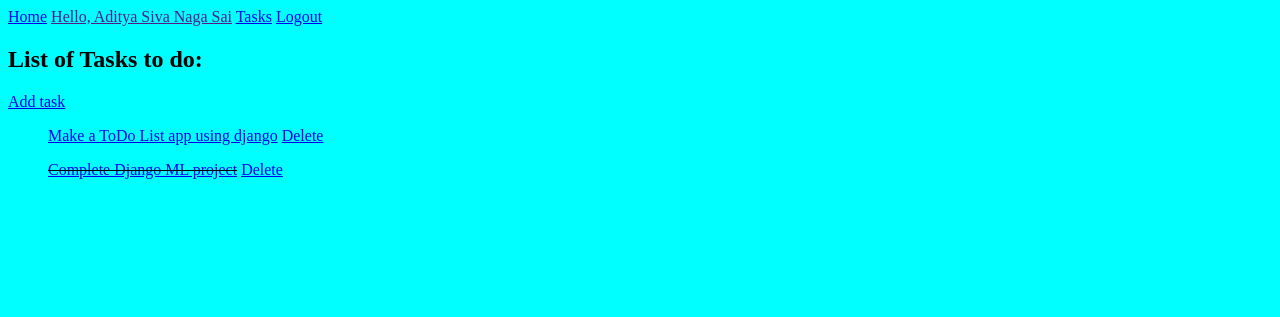
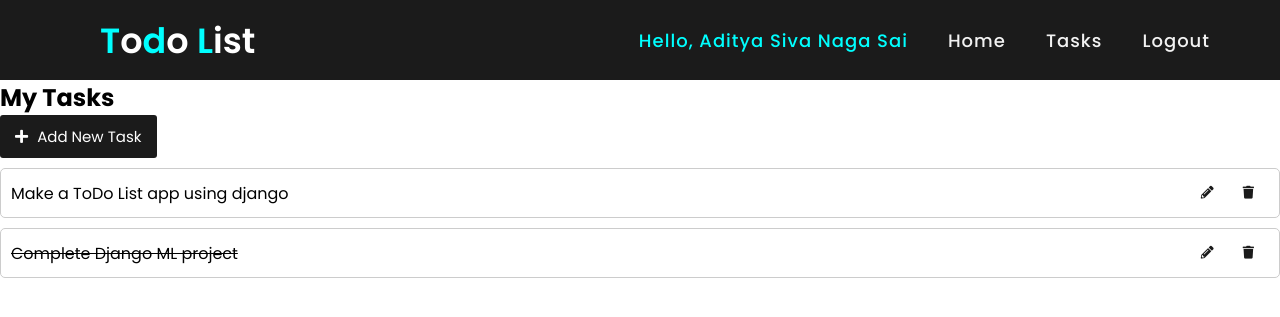
Before and after one commit to AdityaThota7/my-first-django-app-deployment, a Django app: page /tasks/ in a window 1280 px wide. Shown: the top 317 px of the page. Run offline with Django 3.2, Linux system fonts and the light colour scheme; a user stored in the database is signed in; data comes from the database, SQL or seed files in the repository; both versions use the stored data as it was after the commit.

Commit message:
added css to the project

```diff
--- /dev/null
+++ b/static/styles/css/style.css
@@ -0,0 +1,132 @@
+@import url('https://fonts.googleapis.com/css?family=Poppins:400,500,600,700&display=swap');
+
+* {
+    margin: 0;
+    padding: 0;
+    box-sizing: border-box;
+    font-family: 'Poppins', sans-serif;
+}
+
+/* Navbar START */
+
+nav {
+    display: flex;
+    height: 80px;
+    width: 100%;
+    background: #1b1b1b;
+    align-items: center;
+    justify-content: space-between;
+    padding: 0 50px 0 100px;
+    flex-wrap: wrap;
+}
+
+nav .logo {
+    color: #fff;
+    font-size: 35px;
+    font-weight: 600;
+}
+
+nav ul {
+    display: flex;
+    flex-wrap: wrap;
+    list-style: none;
+}
+
+nav ul li {
+    margin: 0 5px;
+}
+
+nav ul li a {
+    color: #f2f2f2;
+    text-decoration: none;
+    font-size: 18px;
+    font-weight: 500;
+    padding: 8px 15px;
+    border-radius: 5px;
+    letter-spacing: 1px;
+    transition: all 0.3s ease;
+}
+
+.test{
+    color:cyan;
+}
+
+nav ul li a.active,
+nav ul li a:hover {
+    color: cyan;
+    background: none;
+}
+
+nav .menu-btn i {
+    color: #fff;
+    font-size: 22px;
+    cursor: pointer;
+    display: none;
+}
+
+input.check {
+    display: none;
+}
+
+@media (max-width: 1000px) {
+    nav {
+        padding: 0 40px 0 50px;
+    }
+}
+
+@media (max-width: 920px) {
+    nav .menu-btn i {
+        display: block;
+        font-size: 20px;
+    }
+
+    nav .logo {
+    font-size: 28px;
+    font-weight: 600;
+    }
+
+    #click:checked~.menu-btn i:before {
+        content: "\f00d";
+    }
+
+    nav ul {
+        position: fixed;
+        top: 80px;
+        left: -100%;
+        background: #111;
+        height: 100vh;
+        width: 100%;
+        text-align: center;
+        display: block;
+        transition: all 0.3s ease;
+    }
+
+    #click:checked~ul {
+        left: 0;
+    }
+
+    nav ul li {
+        width: 100%;
+        margin: 40px 0;
+    }
+
+    nav ul li a {
+        width: 100%;
+        margin-left: -100%;
+        display: block;
+        font-size: 18px;
+        transition: 0.6s cubic-bezier(0.68, -0.55, 0.265, 1.55);
+    }
+
+    #click:checked~ul li a {
+        margin-left: 0px;
+    }
+
+    nav ul li a.active,
+    nav ul li a:hover {
+        background: none;
+        color: cyan;
+    }
+}
+
+/* Navbar END */
--- /dev/null
+++ b/static/styles/css/task_list.css
@@ -0,0 +1,64 @@
+
+/* Task-list START */
+
+.task-list {
+    list-style: none;
+    margin: 0;
+    padding: 0;
+}
+
+.task-item {
+    display: flex;
+    align-items: center;
+    justify-content: space-between;
+    border: 1px solid #ccc;
+    border-radius: 5px;
+    padding: 10px;
+    margin-bottom: 10px;
+}
+
+.task-title {
+    margin: 0;
+}
+
+.task-actions a {
+    display: inline-block;
+    padding: 5px;
+    margin-left: 5px;
+    color: #1b1b1b;
+    background-color: #fff;
+    border-radius: 3px;
+    font-size: 0.8em;
+}
+.task-actions a:hover{
+        background-color: #1b1b1b;
+        color: #fff;
+}
+.edit-btn {
+    margin-right: 10px;
+}
+
+.delete-btn {
+    margin-right: 10px;
+}
+
+.add-btn {
+    display: inline-block;
+    padding: 10px 15px;
+    margin-bottom: 10px;
+    color: #fff;
+    background-color: #1b1b1b;
+    border: none;
+    border-radius: 3px;
+    font-size: 15px;
+}
+
+.add-style a {
+    text-decoration: none;
+}
+
+.add-btn i {
+    margin-right: 5px;
+}
+
+/* Task-list END */
--- a/templates/base.html
+++ b/templates/base.html
@@ -1,21 +1,40 @@
 <!DOCTYPE html>
+{% load static %}
 <html lang="en">
 <head>
     <meta charset="UTF-8">
     <title>Welcome</title>
+    <link rel="stylesheet" href="{% static 'styles/css/style.css' %}">
+    <link rel="stylesheet" href="{% static 'styles/css/task_list.css' %}">
+    <link rel="stylesheet" href="{% static 'styles/css/task_form.css' %}">
+    <link rel="stylesheet" href="{% static 'styles/css/login.css' %}">
+    <link rel="stylesheet" href="{% static 'styles/css/register.css' %}">
+  <link rel="stylesheet" href="https://cdnjs.cloudflare.com/ajax/libs/font-awesome/5.15.3/css/all.min.css" />
+  <meta name="viewport" content="width=device-width, initial-scale=1.0">
 </head>
-<body bgcolor="cyan">
-
-<a href="{% url 'home' %}">Home</a>
-{% if user.is_authenticated %}
-<a href="">Hello, {{user.first_name}}</a>
-<a href="{% url 'task_list' %}">Tasks</a>
-<a href="{% url 'logout' %}">Logout</a>
-{% else %}
-<a href="{% url 'register' %}">Register</a>
-<a href="{% url 'login' %}">Login</a>
-{% endif %}
-
+<body>
+<nav>
+    <div class="logo">
+        <span class="test">T</span>o<span class="test">d</span>o&nbsp;<span class="test">L</span>ist
+    </div>
+    <input type="checkbox" id="click" class="check">
+    <label for="click" class="menu-btn">
+        <i class="fas fa-bars"></i>
+    </label>
+    <ul>
+        {% if user.is_authenticated %}
+        <li><a class="active" href="">Hello, {{user.first_name}}</a></li>
+        <li><a href="{% url 'home' %}">Home</a></li>
+        <li><a href="{% url 'task_list' %}">Tasks</a></li>
+        <li><a href="{% url 'logout' %}">Logout</a></li>
+        {% else %}
+        <li><a href="{% url 'home' %}">Home</a></li>
+        <li><a href="{% url 'task_list' %}">Tasks</a></li>
+        <li><a href="{% url 'register' %}">Register</a></li>
+        <li><a href="{% url 'login' %}">Login</a></li>
+        {% endif %}
+    </ul>
+</nav>
 
 {% block contents %}
 
@@ -23,5 +42,6 @@
 
 {% endblock %}
 
+
 </body>
 </html>
--- a/templates/create_task.html
+++ b/templates/create_task.html
@@ -2,10 +2,11 @@
 
 {% block contents %}
 
-  <h1>Create New Task</h1>
-  <form method="POST">
+  <h3>Create New Task</h3>
+  <form method="POST" class="task-form">
     {% csrf_token %}
     {{ form.as_p }}
+    <a href="{% url 'task_list' %}" class="cancel-link">Cancel</a>
     <button type="submit">Save</button>
   </form>
 
--- a/templates/task_list.html
+++ b/templates/task_list.html
@@ -3,15 +3,34 @@
 {% block contents %}
 
 
-<h2>List of Tasks to do:</h2>
+<h2>My Tasks</h2>
 
-<a href="{% url 'create_task' %}">Add task</a>
+<div class="add-style">
+<a href="{% url 'create_task' %}" class="add-btn"><i class="fas fa-plus"></i> Add New Task</a>
+</div>
+
 {% for task in tasks %}
-    <ul>
+<ul class="task-list">
   {% if task.completed %}
-        <strike><a href="{% url 'edit_task' task.id %}">{{task.title}}</a></strike> <a href="{% url 'delete_task' task.id %}">Delete</a>
+  <li class="task-item">
+    <div class="task-info">
+      <p class="task-title"><s>{{task.title}}</s></p>
+    </div>
+    <div class="task-actions">
+      <a href="{% url 'edit_task' task.id %}" class="edit-btn"><i class="fas fa-pencil-alt"></i></a>
+      <a href="{% url 'delete_task' task.id %}" class="delete-btn"><i class="fas fa-trash"></i></a>
+    </div>
+  </li>
   {% else %}
-        <a href="{% url 'edit_task' task.id %}">{{task.title}}</a> <a href="{% url 'delete_task' task.id %}">Delete</a>
+  <li class="task-item">
+    <div class="task-info">
+      <p class="task-title">{{task.title}}</p>
+    </div>
+    <div class="task-actions">
+      <a href="{% url 'edit_task' task.id %}" class="edit-btn"><i class="fas fa-pencil-alt"></i></a>
+      <a href="{% url 'delete_task' task.id %}" class="delete-btn"><i class="fas fa-trash"></i></a>
+    </div>
+  </li>
   {% endif %}
 </ul>
 {% endfor %}
```
Also changed, not shown: static/styles/css/login.css (added, +52 -0 lines), static/styles/css/register.css (added, +54 -0 lines), static/styles/css/task_form.css (added, +34 -0 lines), templates/delete_task.html (+4 -4 lines), templates/edit_task.html (+3 -4 lines), templates/login.html (+16 -13 lines), templates/register.html (+27 -13 lines), db.sqlite3. Lines whose indentation alone changed are shown as unchanged.
